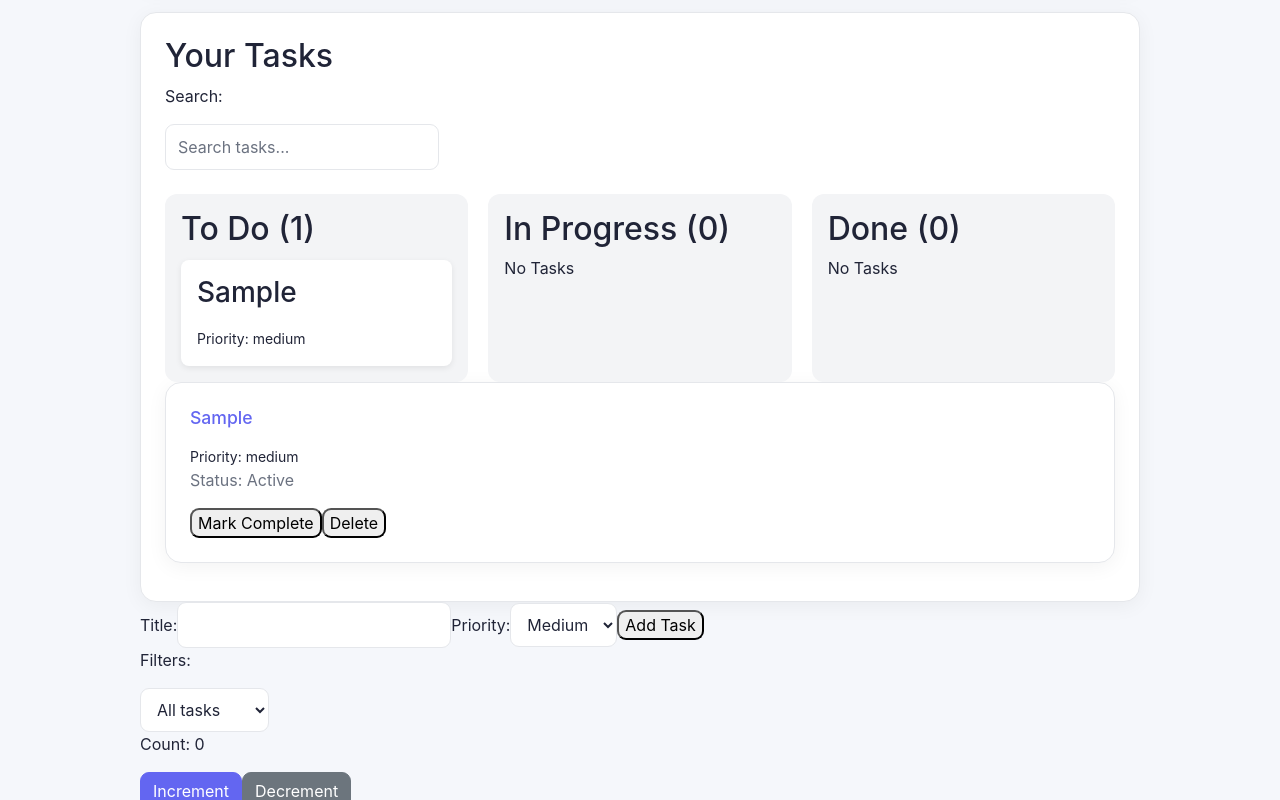
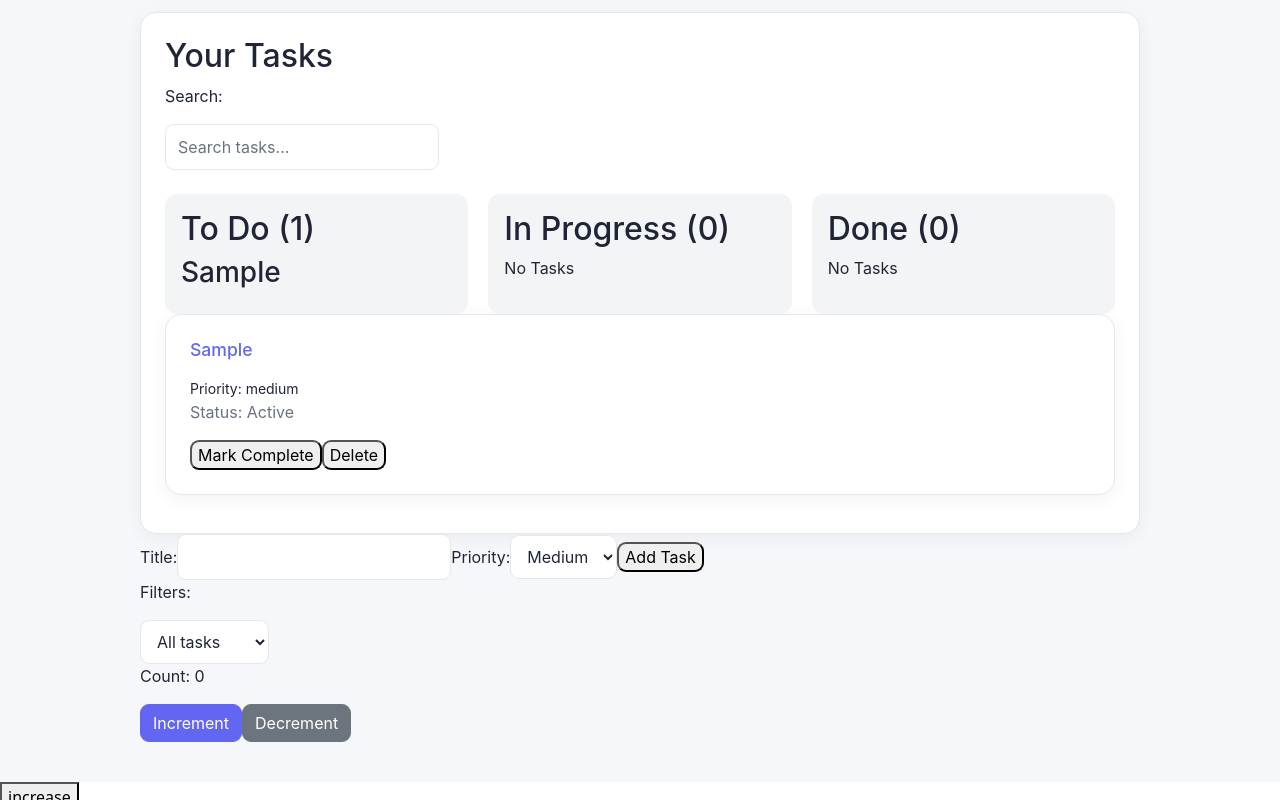
Before and after one commit to SalmenJalleli/taskflow, a React (Vite) app: page / in a window 1280 px wide. Both pictures are taken after typing "Sample" into the empty fields and a click on the button "Add Task". Shown: the part 410-1210 px from the top of the page. Built offline with nearby package versions, Linux system fonts and the light colour scheme.

Commit message:
adds drag and drop implementation through dnd-kit react

```diff
--- a/package.json
+++ b/package.json
@@ -10,6 +10,10 @@
     "preview": "vite preview"
   },
   "dependencies": {
+    "@dnd-kit/core": "^6.3.1",
+    "@dnd-kit/react": "^0.5.3",
+    "@dnd-kit/sortable": "^10.0.0",
+    "@dnd-kit/utilities": "^3.2.2",
     "bootstrap": "^5.3.8",
     "react": "^19.3.1",
     "react-dom": "^19.3.1",
--- a/src/App.css
+++ b/src/App.css
@@ -12,6 +12,11 @@
   padding: 16px;
   border-radius: 12px;
   min-width: 0;
+}
+
+.kanban-column.drag-over {
+  outline: 2px dashed #16a34a;
+  outline-offset: -2px;
 }
 
 .kanban-card {
--- a/src/components/KanbanBoard.jsx
+++ b/src/components/KanbanBoard.jsx
@@ -1,6 +1,6 @@
 //KanbanBoard organizes the columns.
 import KanbanColumn from "./KanbanColumn";
-
+import { DndContext } from "@dnd-kit/core";
 const columns = [
   { id: "todo", title: "To Do" },
   { id: "in-progress", title: "In Progress" },
@@ -8,7 +8,16 @@ const columns = [
 ];
 
 function KanbanBoard({ tasks, onMoveTask }) {
+  function handleDragEnd(event) {
+    const { active, over } = event;
+    if (over === null) {
+      return;
+    } else {
+      onMoveTask(active.id, over.id);
+    }
+  }
   return (
+    <DndContext onDragEnd={handleDragEnd}>
       <div className="kanban-board">
         {columns.map((column) => (
           <KanbanColumn
@@ -16,10 +25,10 @@ function KanbanBoard({ tasks, onMoveTask }) {
             title={column.title}
             status={column.id}
             tasks={tasks}
-          onMoveTask={onMoveTask}
           />
         ))}
       </div>
+    </DndContext>
   );
 }
 export default KanbanBoard;
--- a/src/components/KanbanCard.jsx
+++ b/src/components/KanbanCard.jsx
@@ -1,18 +1,32 @@
 //this component displays an individual task.
+//we can use for drag and drop events the useDraggable from @dnd-kit/core.
+import { useDraggable } from "@dnd-kit/core";
 
 function KanbanCard({ task }) {
-  function handleDragStart(event) {
-    console.log("dragging task:", task.id);
-    event.dataTransfer.setData("text/plain", String(task.id));
-    event.dataTransfer.effectAllowed = "move";
-  }
+  const {
+    attributes,
+    listeners,
+    setNodeRef,
+    transform,
+  } = useDraggable({
+    id: String(task.id),
+  });
+
+  const style = transform
+    ? {
+        transform: `translate3d(${transform.x}px, ${transform.y}px, 0)`,
+      }
+    : undefined;
+
   return (
-    <article className="kanban-card" draggable onDragStart={handleDragStart}>
+    <article
+      ref={setNodeRef}
+      style={style}
+      {...listeners}
+      {...attributes}
+    >
       <h3>{task.title}</h3>
-      <p>{task.description}</p>
-      <small>Priority: {task.priority}</small>
     </article>
   );
 }
-
 export default KanbanCard;
--- a/src/components/KanbanColumn.jsx
+++ b/src/components/KanbanColumn.jsx
@@ -1,14 +1,17 @@
 //displays tasks belonging to a particular status.
 
 import KanbanCard from "./KanbanCard";
-
-function KanbanColumn({ title, status, tasks, onMoveTask }) {
+import { useDroppable } from "@dnd-kit/core";
+function KanbanColumn({ title, status, tasks }) {
+  const { setNodeRef, isOver } = useDroppable({
+    id: status,
+  });
   // 1. Filter tasks based on status
   const filteredTasks = tasks.filter((task) => {
     return task.status === status;
   });
   const count = filteredTasks.length;
-  function handleDragOver(event) {
+  /*function handleDragOver(event) {
     event.preventDefault();
     event.dataTransfer.dropEffect = "move";
   }
@@ -17,12 +20,13 @@ function KanbanColumn({ title, status, tasks, onMoveTask }) {
     const taskId = event.dataTransfer.getData("text/plain");
     if (!taskId) return;
     onMoveTask(taskId, status);
-  }
+  }*/
   return (
     <section
-      className="kanban-column"
-      onDrop={handleDrop}
-      onDragOver={handleDragOver}
+      className={`kanban-column ${isOver ? "drag-over" : ""}`}
+      //onDrop={handleDrop}
+      //onDragOver={handleDragOver}
+      ref={setNodeRef}
     >
       <h2>
         {title} ({count})
```
Also changed, not shown: 1 other file (tests, documents, lock files or other folders). Lines whose indentation alone changed are shown as unchanged.
